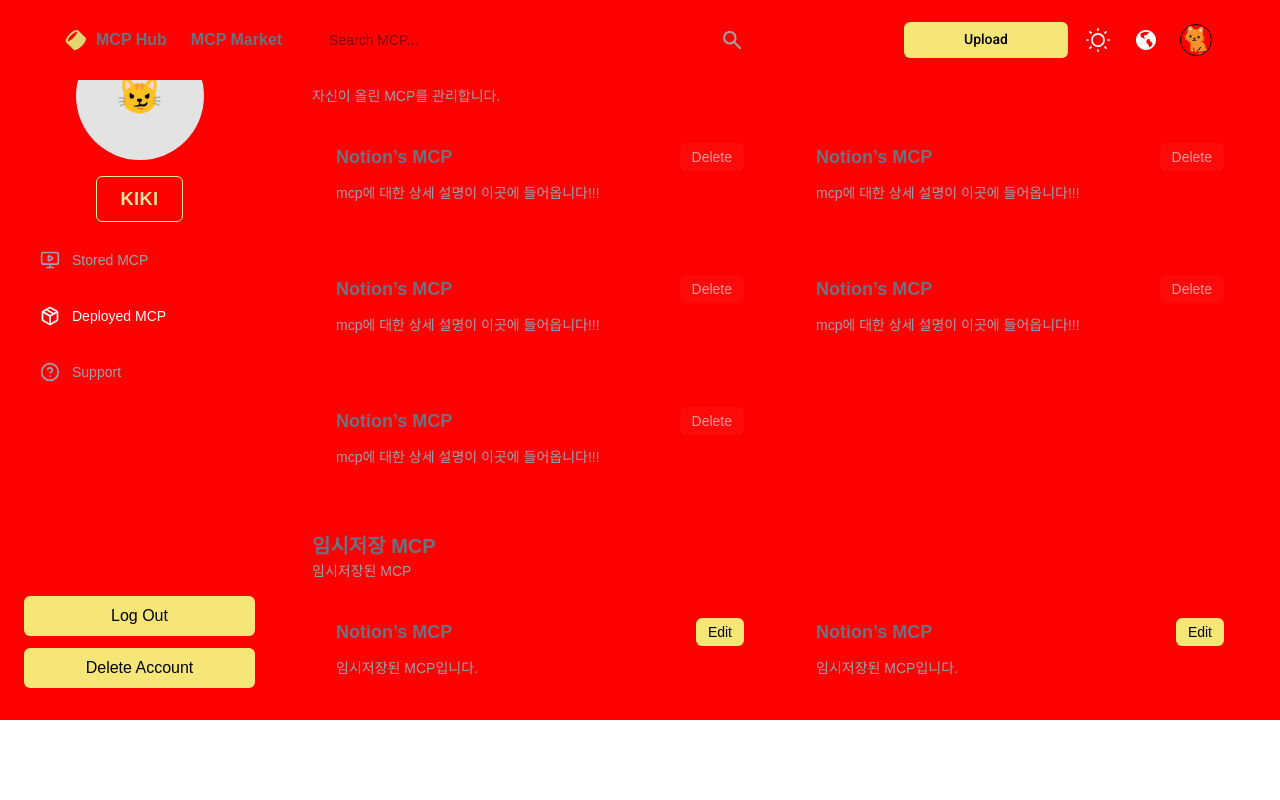
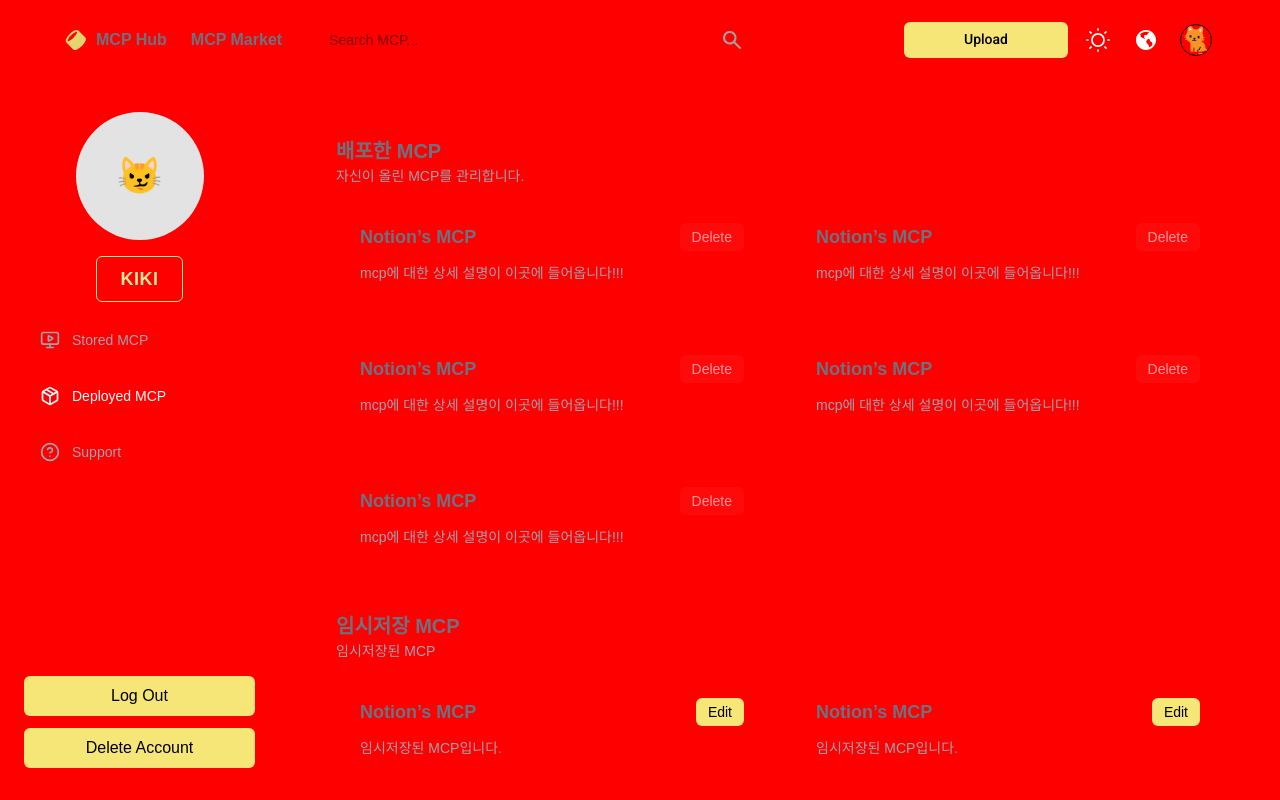
Before and after one commit to 8LOWUP/mcp-hub-FE, a Next.js app: page /en/profiles/deployed in a window 1280 px wide. Shown: the top 800 px of the page. Built offline with nearby package versions, Linux system fonts and the light colour scheme; a web font is replaced by a local one.

Commit message:
:recycle: refactor: 사이드바 높이 고정 제거 및 sticky 래퍼 분리로 푸터까지 컬럼 확장

```diff
--- a/src/app/[locale]/profiles/layout.tsx
+++ b/src/app/[locale]/profiles/layout.tsx
@@ -1,27 +1,27 @@
 // src/app/[locale]/profiles/layout.tsx
 import React from "react";
-import { THEME_CLASSES } from "@/features/profiles/constants";
+import { THEME_CLASSES, LAYOUT_TOKENS } from "@/features/profiles/constants";
 import SidebarClient from "@/features/profiles/components/sidebar/SidebarClient";
 
 export default function ProfilesLayout({ children }: { children: React.ReactNode }) {
+    const style = { ["--header-h" as any]: `${LAYOUT_TOKENS.HEADER_HEIGHT_PX}px` };
+
     return (
-        // 헤더 아래 영역을 꽉 채우기 (헤더 높이 80px 가정)
-        <div className={`flex ${THEME_CLASSES.PAGE_BG} text-primary h-[calc(100vh-80px)] min-h-0`}>
-            {/* 고정 사이드바 */}
-            <aside
-                className="
-          hidden md:block w-[280px] border-r border-contrast
-          sticky top-[80px] self-start
-          h-[calc(100vh-80px)] overflow-hidden
-        "
-            >
-                <SidebarClient />
+        <div style={style} className={`flex flex-1 min-h-0 ${THEME_CLASSES.PAGE_BG} text-primary`}>
+            {/* ⬇ 바깥 컬럼은 'stretch' 되게 두고 border는 여기 둠 (높이 고정 X) */}
+            <aside className="hidden md:flex w-[280px] shrink-0 border-r border-contrast">
+                {/* ⬇ sticky/scroll을 안쪽에만 적용 */}
+                <div className="sticky top-[var(--header-h)] max-h-[calc(100vh-var(--header-h))] overflow-auto w-full">
+                    <SidebarClient />
+                </div>
             </aside>
 
-            {/* 오른쪽 컨텐츠만 세로 스크롤 */}
-            <main className="flex-1 min-h-0 overflow-y-auto">
-                {children}
-            </main>
+            {/* 오른쪽 컨텐츠 */}
+            <section className="flex-1 min-h-0">
+                <div className="h-full overflow-auto px-6 pb-24 pt-[var(--header-h)]">
+                    {children}
+                </div>
+            </section>
         </div>
     );
 }
--- a/src/features/profiles/constants.ts
+++ b/src/features/profiles/constants.ts
@@ -2,6 +2,9 @@
  * 레이아웃/그리드
  * ================================ */
 export const PROFILE_GRID_COLS = "grid grid-cols-1 sm:grid-cols-2 gap-6";
+export const LAYOUT_TOKENS = {
+    HEADER_HEIGHT_PX: 80 as const, // 헤더 높이(픽셀)
+};
 
 /* ================================
  * 테마 토큰 (클래스 기반)
@@ -18,6 +21,8 @@ export const THEME_CLASSES = {
     BG_ACCENT: "bg-accent",
     BG_ACCENT_HOVER: "hover:bg-accent-hover",
 } as const;
+
+
 
 /* ================================
  * 공통 스타일 (Tailwind Class 집합)
```
